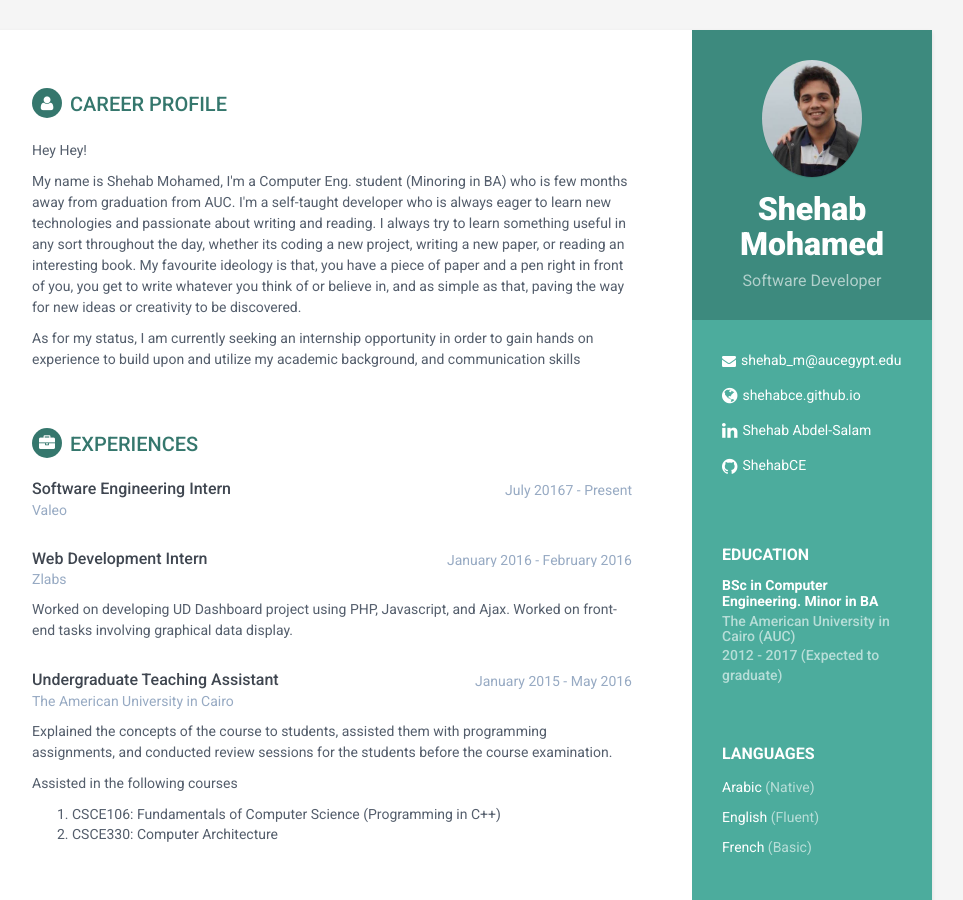
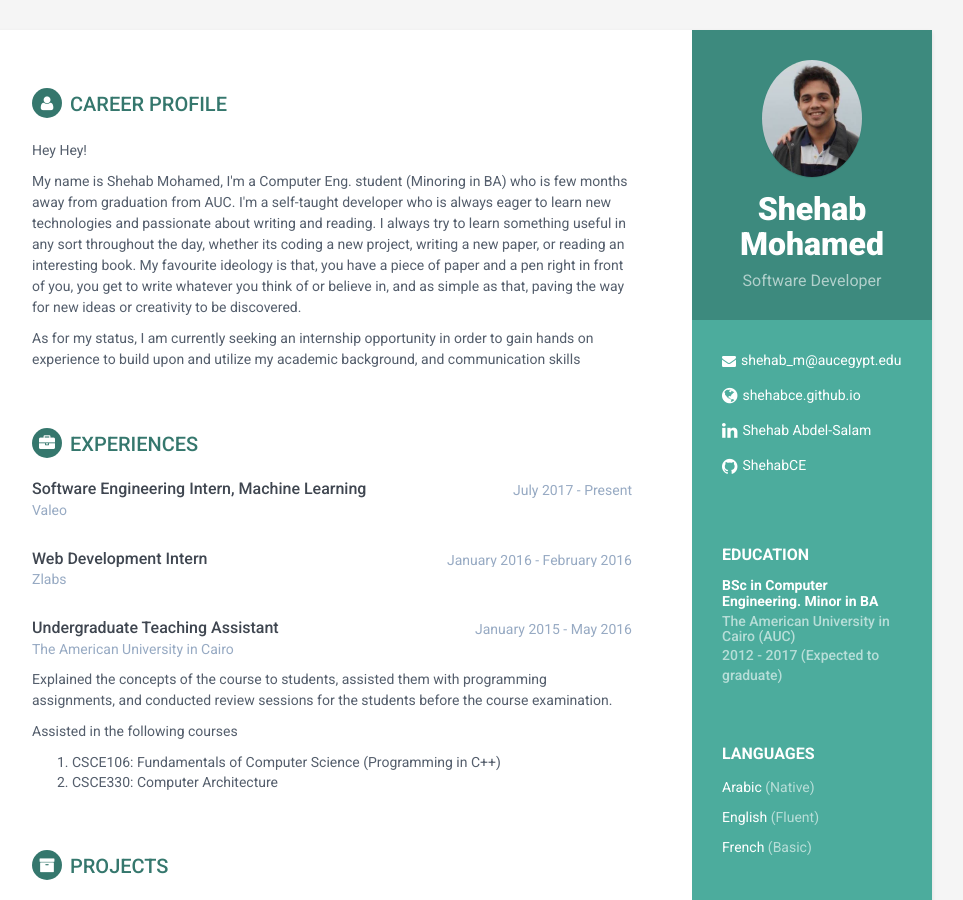
Before and after one commit to ShehabCE/shehabce.github.io, a Jekyll site: the page built from index.html, in a window 1280 px wide and 900 px high. Shown: the whole window, without its empty margins (188-1151 px from the left). Built offline with Jekyll 4.4.1, drawn with Linux system fonts in a browser that asks for light colours.

Commit message:
updating experiences

```diff
--- a/_config.yml
+++ b/_config.yml
@@ -5,7 +5,7 @@ baseurl: '' #change it according to your repository name
 
 
 # Enable one of these styles by removing #. Style will be applied only after restarting the build or serve.
-style: styles-2
+style: styles-2   #lime green
 #style: styles-3  #Green
 #style: styles-4  #Purple
 #style: styles-5  #Orange
--- a/_includes/experience.html
+++ b/_includes/experience.html
@@ -4,8 +4,8 @@
                 <div class="item">
                     <div class="meta">
                         <div class="upper-row">
-                            <h3 class="job-title">Software Engineering Intern</h3>
-                            <div class="time">July 20167 - Present</div>
+                            <h3 class="job-title">Software Engineering Intern, Machine Learning</h3>
+                            <div class="time">July 2017 - Present</div>
                         </div><!--//upper-row-->
                         <div class="company">Valeo</div>
                     </div><!--//meta-->
@@ -21,9 +21,6 @@
                         </div><!--//upper-row-->
                         <div class="company">Zlabs</div>
                     </div><!--//meta-->
-                    <div class="details">
-                        <p>Worked on developing UD Dashboard project using PHP, Javascript, and Ajax. Worked on front-end tasks involving graphical data display.</p>
-                    </div><!--//details-->
                 </div><!--//item-->
 
                 <div class="item">
```
